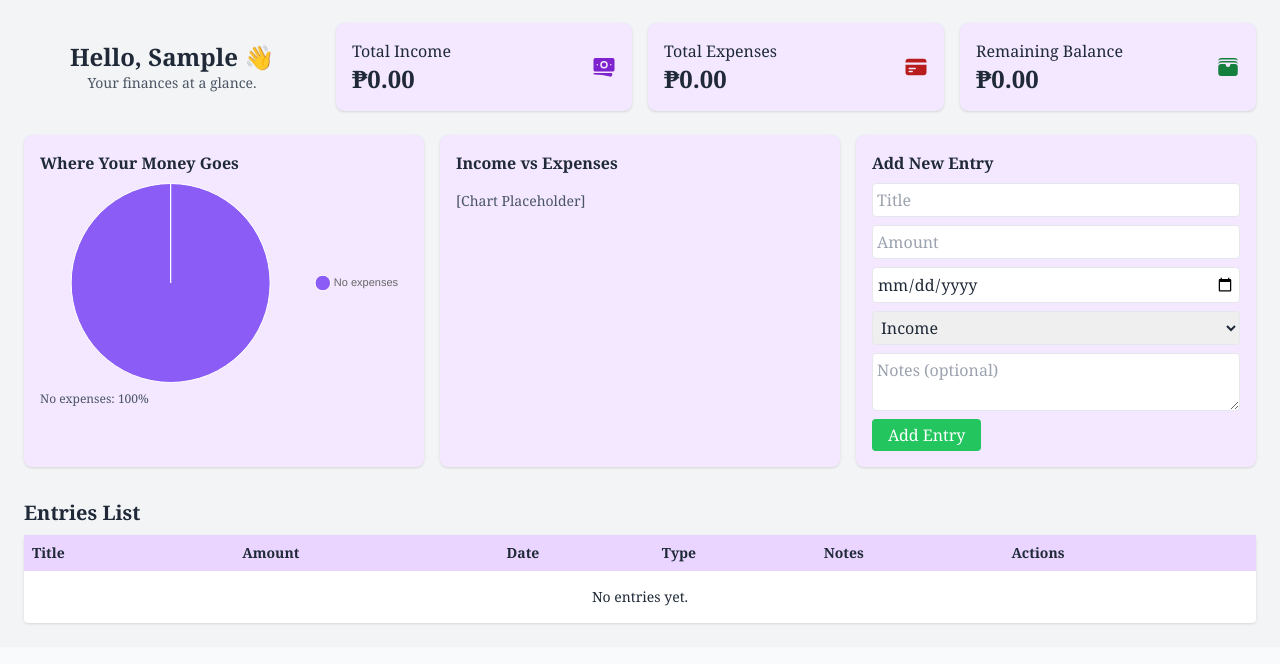
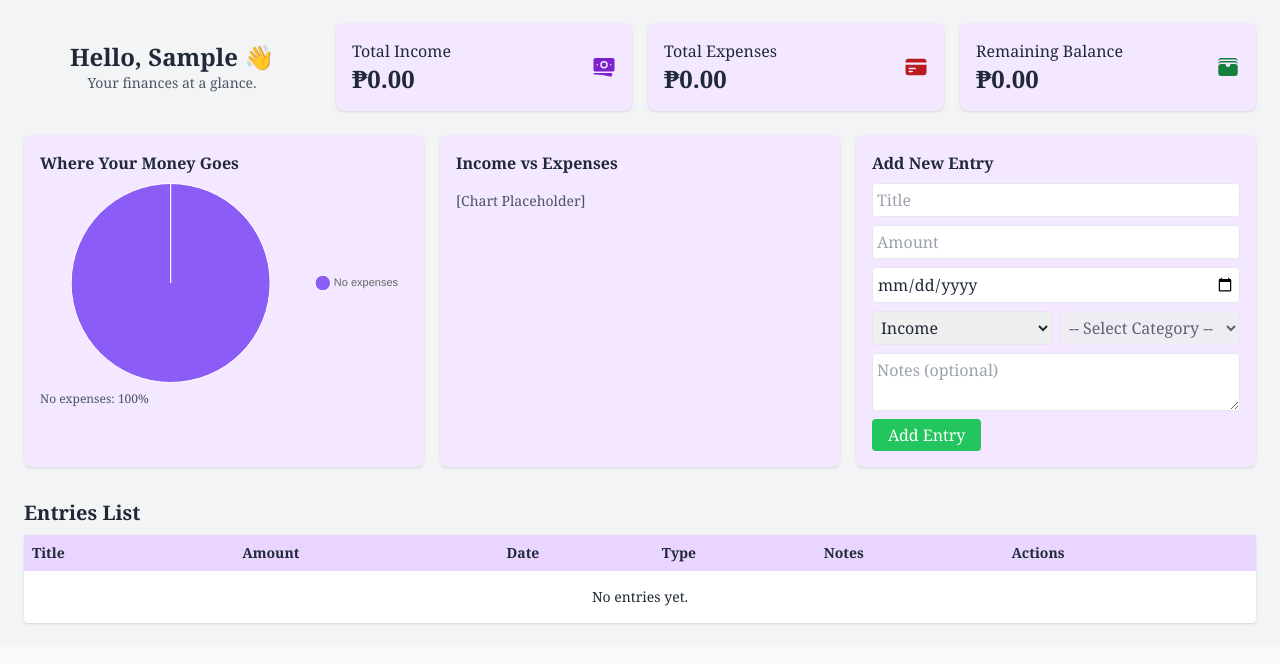
Before and after one commit to mezugatfukiko/PeraHub, a Django app: page /dashboard/ in a window 1280 px wide. Shown: the part 81-745 px from the top of the page. Run offline with Django 5.2, Linux system fonts and the light colour scheme; the visitor is signed in with stand-in values (Sample User, id 1); data that the repository does not hold is empty; some libraries are stand-ins or nearby versions.

Commit message:
[anj] Enhance dashboard form: add category selection for expenses and enable/disable logic

```diff
--- a/finance/templates/finance/dashboard.html
+++ b/finance/templates/finance/dashboard.html
@@ -173,10 +173,22 @@
           name="date"
           class="block w-full mb-2 p-1 border rounded"
         />
-        <select name="type" class="block w-full mb-2 p-1 border rounded">
-          <option>Income</option>
-          <option>Expense</option>
-        </select>
+        <div class="flex gap-2 mb-2">
+          <select name="type" id="type" class="w-1/2 p-1 border rounded">
+            <option value="Income">Income</option>
+            <option value="Expense">Expense</option>
+          </select>
+          <select name="category" id="category" class="w-1/2 p-1 border rounded" disabled>
+            <option value="" disabled selected>-- Select Category --</option>
+            <option value="Food">Food</option>
+            <option value="Bill">Bill</option>
+            <option value="Travel">Travel</option>
+            <option value="Travel">Health</option>
+            <option value="Travel">Personal</option>
+            <option value="Miscellaneous">Debt</option>
+            <option value="Miscellaneous">Miscellaneous</option>
+          </select>
+        </div>
         <textarea
           name="notes"
           placeholder="Notes (optional)"
@@ -232,6 +244,15 @@
   </div>
 </div>
 <script>
+   document.getElementById("type").addEventListener("change", function() {
+   var categorySelect = document.getElementById("category");
+   if (this.value === "Expense") {
+     categorySelect.disabled = false;
+   } else {
+     categorySelect.disabled = true;
+     categorySelect.value = "";  // Reset category selection when not "Expense"
+   }
+ });
   document.addEventListener('DOMContentLoaded', function() {
       // Check if chart element exists
       const ctx = document.getElementById('expenseChart');
```
